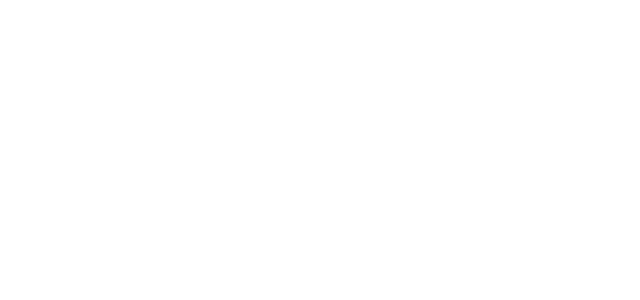
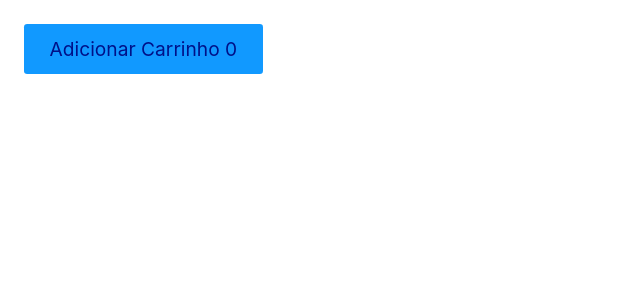
Before and after one commit to MarcioTomaz/React-origamid, a React (Create React App) app: page / in a window 1280 px wide. Shown: the top 300 px of the page, without its empty margins (0-640 px from the left). Built offline with nearby package versions, Linux system fonts and the light colour scheme.

Commit message:
use ref timeout

```diff
--- a/src/App.js
+++ b/src/App.js
@@ -3,8 +3,29 @@
 
 const App = () => {
 
+  const [carrinho, setCarrinho] = React.useState(0);
+  const [notificacao, setNotificacao] = React.useState(null);
+
+  const timeoutRef = React.useRef();
+
+
+  function handleClick(){
+    setCarrinho(carrinho + 1);
+    setNotificacao('Item adicionado ao carrinho');
+
+    clearTimeout(timeoutRef.current)
+    timeoutRef.current = setTimeout( () => {
+      setNotificacao(null)
+    }, 2000)
+    console.log(timeoutRef.current)
+  }
+
   return(
     <>
+      <div>
+        <p>{notificacao}</p>
+        <button onClick={handleClick}>Adicionar Carrinho {carrinho}</button>
+      </div>
     </>
   )
 }
```
